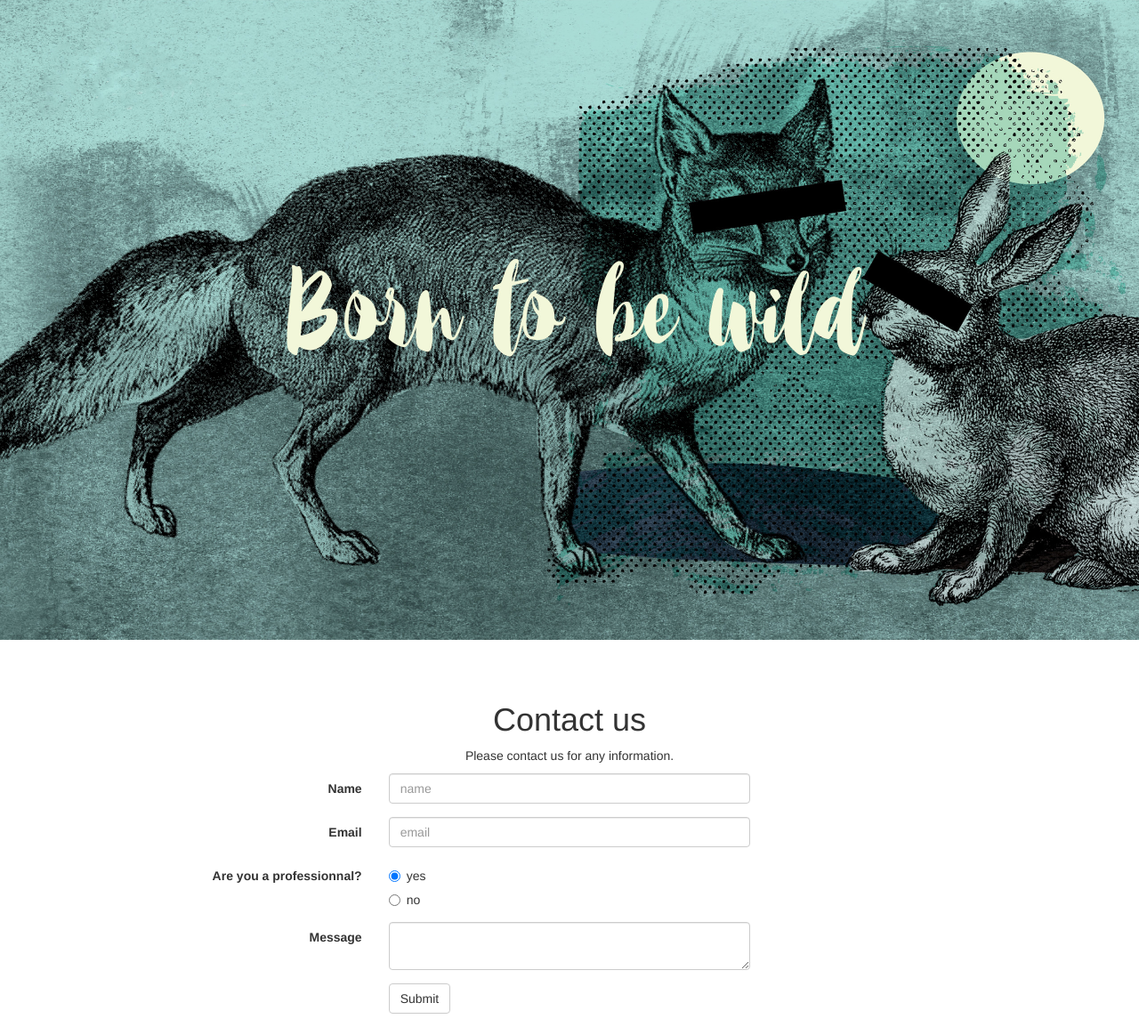
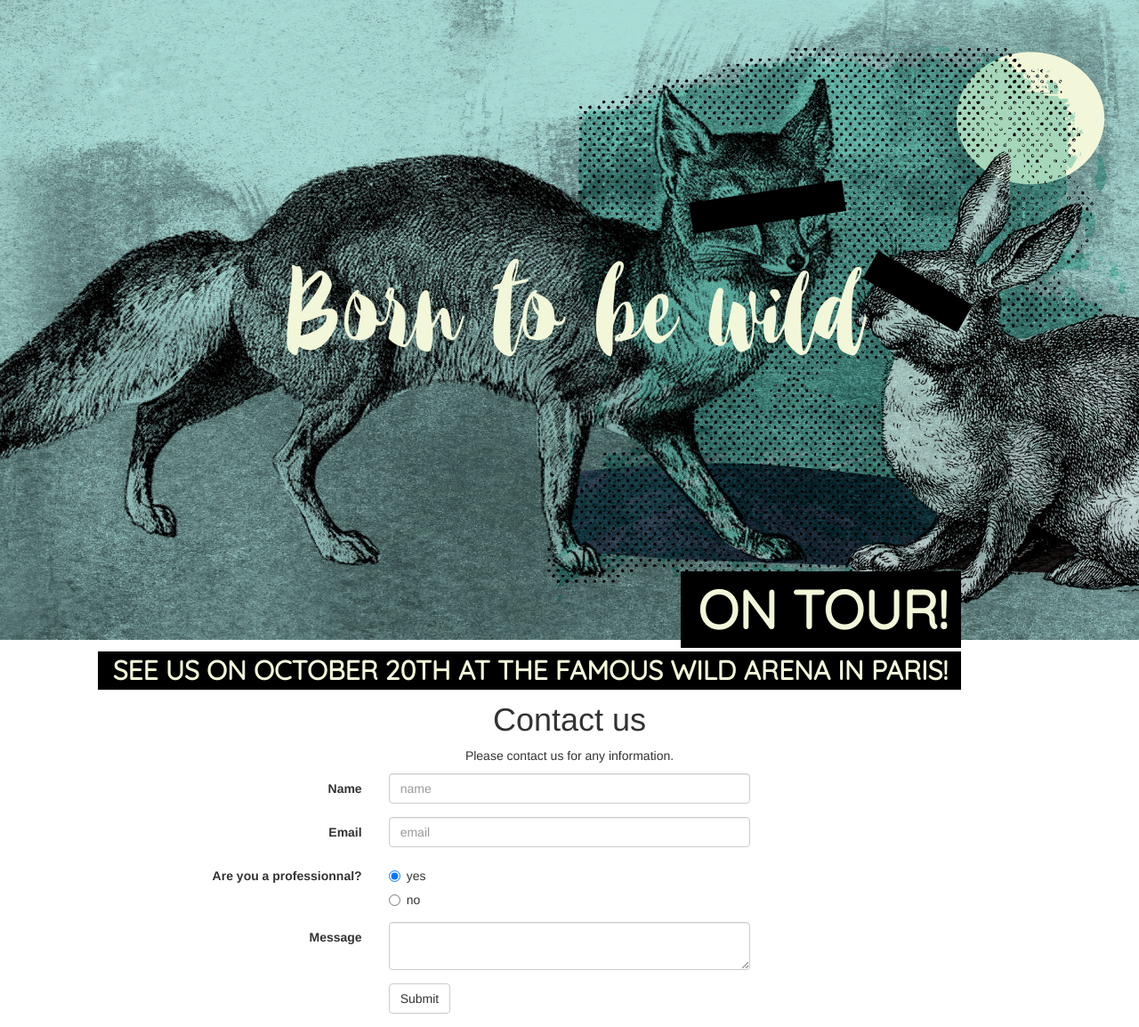
Before and after one commit to bornToBeWild/b2bw, a PHP site: page /contact.php in a window 1280 px wide. Shown: the part 118-1272 px from the top of the page at 89% size. Run offline with PHP 8.4, Linux system fonts and the light colour scheme; some libraries are stand-ins or nearby versions.

Commit message:
update of home-section-header.php and css

```diff
--- a/assets/css/style.css
+++ b/assets/css/style.css
@@ -44,9 +44,59 @@
 	height: 50px;
 }
 
+/*  Images sizing & position cover */
 .cover-section img {
 	width: 100vw;
 	margin: 0px;
+	position: relative;
+}
+
+/*  p in cover section*/
+.cover-section p {
+    margin: 0 0 0px;
+}
+
+/*  a in cover section*/
+.cover-section a {
+    color: #f2f7d9;
+}
+/*  p "ON TOUR" */
+.ontour {
+	position: absolute;
+	top: 760px;
+	right: 200px;
+	font-family: 'Quicksand';
+	font-size: 60px;
+	text-align: right;
+	font-weight: bold;
+	text-transform: uppercase;
+	background-color: black;
+	color: #f2f7d9;
+	width: 315px;
+	padding-right: 15px;
+	margin: 0px;
+}
+
+/*  p "SEE US..."*/
+.seeus {
+	position: absolute;
+	top: 850px;
+	right: 200px;
+	font-family: 'Quicksand';
+	font-size: 30px;
+	text-align: right;
+	font-weight: bold;
+	text-transform: uppercase;
+	background-color: black;
+	color: #f2f7d9;
+	width: 970px;
+	padding-right: 15px;
+}
+
+/*  p "SEE US..." when hover*/
+.seeus a:hover{
+	color: #5FC0C5;
+	text-decoration: none;
 }
 
 .contact{
--- a/includes/home-section-header.php
+++ b/includes/home-section-header.php
@@ -2,4 +2,11 @@
 				<div>
 					<img src="assets/pictures/cover.jpg" alt="BornToBeWild Cover Picture"/>
 				</div>
+				<div class="ontour">
+					<p>On tour!</p>
+				</div>
+				<div class="seeus">
+					<a href="https://www.accorhotelsarena.com/fr/evenements-a-paris/toute-la-programmation" target="_blank">See us on October 20th at the famous Wild Arena in Paris!
+					</a>
+				</div>
 			</section>
```
